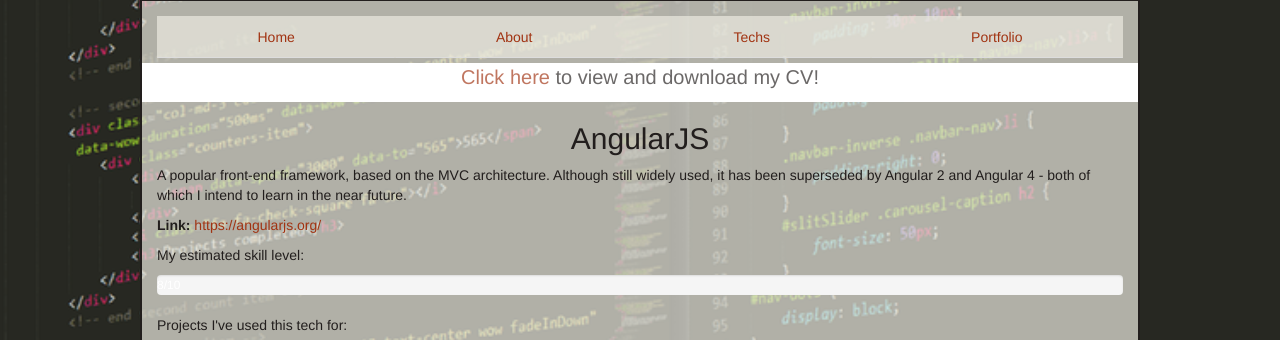
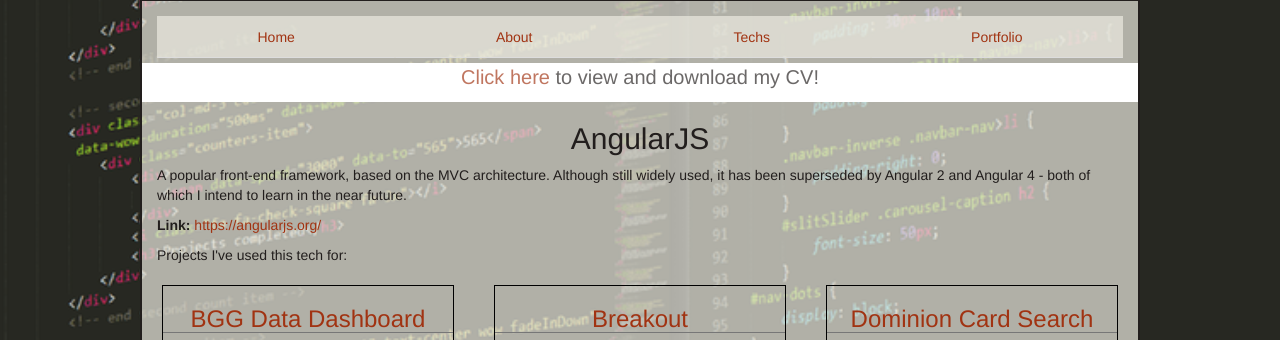
Before and after one commit to robinzigmond/portfolio-site, a Django app: template templates/tech.html in a window 1280 px wide. Shown: the part 31-371 px from the top of the page. Run offline with Django 3.2, Linux system fonts and the light colour scheme; the template is opened without the code that fills it: values that come from a table or form of the project are taken from there, others are empty; data comes from the database, SQL or seed files in the repository; parts of the project's set-up code (start-up, migrations or seed data) failed here and were passed over; some libraries are stand-ins or nearby versions.

Commit message:
removed skill-level bars from individual tech pages - where they looked funny and served little purpose

```diff
--- a/projects/views.py
+++ b/projects/views.py
@@ -38,7 +38,6 @@
     tech_name = None
     for technology in techs:
         technology.formatted_name = technology.name.lower().replace(" ", "-").replace(".", "")
-        technology.skill_level_times_ten = 10*technology.skill_level
         if technology.name.lower().replace(".", "") == tech.replace("-", " "):
             tech_name = technology
     projects = models.Project.objects.filter(techs__name=tech_name)
--- a/templates/tech.html
+++ b/templates/tech.html
@@ -14,16 +14,6 @@
                 <p><strong>Link:</strong> <a href="{{ tech.link }}">{{ tech.link }} </a></p>
             </div>
         {% endif %}
-    </div>
-    <div class="row">
-        <div class="col-xs-12">
-            <p>My estimated skill level:</p>
-            <div class="progress">
-                <div class="progress-bar" role="progressbar" aria-valuenow="{{ tech.skill_level }}" aria-valuemin="0" aria-valuemax="10" style="width: {{ tech.skill_level_times_ten }}%;">
-                    {{ tech.skill_level}}/10
-                </div>
-            </div>
-        </div>
     </div>
     <div class="row">
         <div class="col-xs-12">
```
Also changed, not shown: 1 other file.
